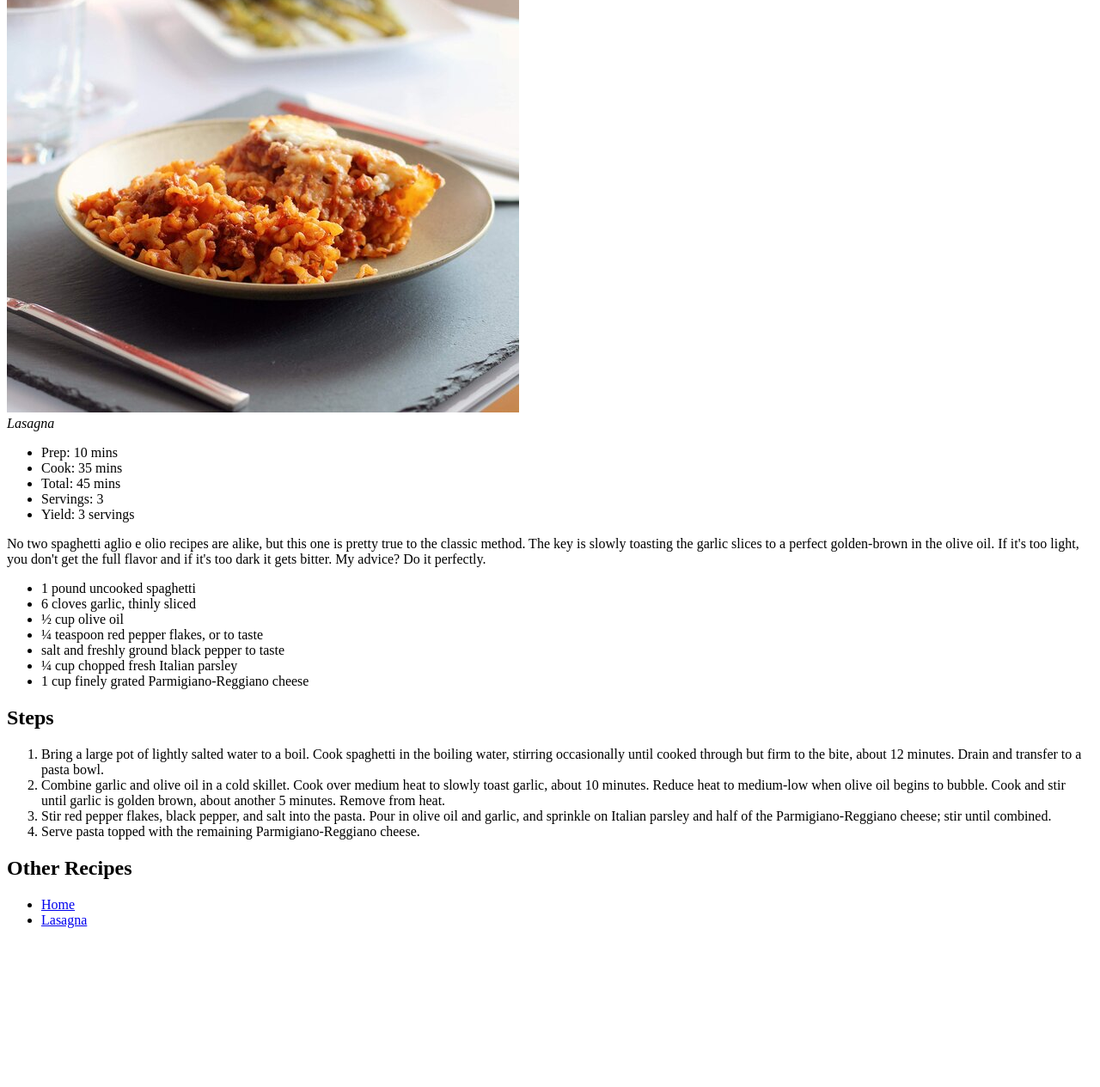
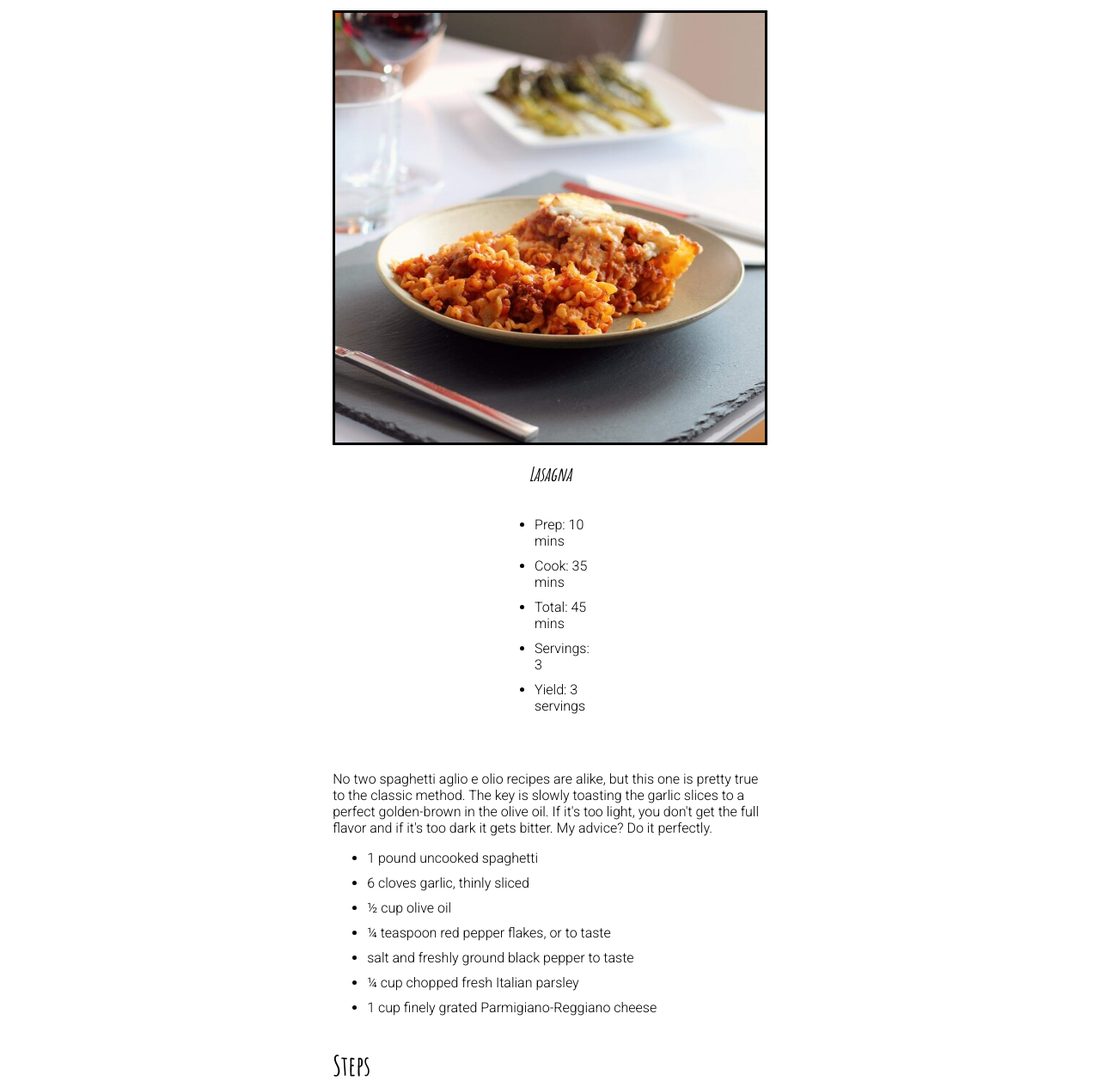
Before and after one commit to MattRoughley/Odin_Recipes, a plain HTML site: page Lasagna.html in a window 1280 px wide. Shown: the part 196-1461 px from the top of the page at 86% size. Before the commit the page ends 1292 px from the top, so only its background shows below. Drawn offline with Linux system fonts and the light colour scheme.

Commit message:
commit on master

```diff
--- a/Lasagna.html
+++ b/Lasagna.html
@@ -5,12 +5,13 @@
     <meta http-equiv="X-UA-Compatible" content="IE=edge">
     <meta name="viewport" content="width=device-width, initial-scale=1.0">
     <title>Lasagna</title>
+    <link rel="stylesheet" href="/styling.css">
 </head>
 <body>
 
 <main>
     <h1 class="title">Lasagna</h1>
-    <img src="/Images/image.jpg" alt="pic of lasagna" class="lasagna" >
+    <img src="/Images/image.jpg" alt="pic of lasagna" class="main-img" >
     <br><cite>Lasagna</cite>
 
 
@@ -69,8 +70,8 @@
       <h2 class="small-heading">Other Recipes</h2>
 
 <ul class="pages">
-    <li class="page"><a href="/Odin recipes.html">Home</a></li>
-    <li class="page"><a href="/spaghetti.html">Lasagna</a> </li>
+    <li class="page"><a href="./index.html">Home</a></li>
+    <li class="page"><a href="./spaghetti.html">Spaghetti Aglio E Olio </a> </li>
 </ul>
 
 </main>
--- /dev/null
+++ b/styling.css
@@ -0,0 +1,74 @@
+@import url("https://fonts.googleapis.com/css2?family=Amatic+SC:wght@400;700&display=swap");
+@import url('https://fonts.googleapis.com/css2?family=Roboto:wght@300&display=swap');
+
+:root {
+  --heading: "Amatic SC", cursive;
+  --body: 'Roboto', sans-serif;
+}
+h1 {
+  text-align: center;
+  font-size: 5em;
+  font-family: var(--heading);
+}
+
+.main-img {
+  display: block;
+  width: 500px;
+  height: auto;
+  margin-left: auto;
+  margin-right: auto;
+  margin-top: 30px;
+  border: 3px solid black;
+}
+
+main {
+  margin-left: 30%;
+  margin-right: 30%;
+  text-align: left;
+  font-family: var(--body);
+
+}
+
+.prep {
+  width: 15%;
+  margin-left: auto;
+  margin-right: auto;
+  text-align: left;
+  justify-content: space-around;
+  padding-bottom: 40px;
+}
+
+cite{
+    display: flex;
+    flex-direction: column;
+    text-align: center;
+    padding-bottom: 20px;
+    font-family: var(--heading);
+    font-weight: 1000;
+    font-size: 1.4em;
+}
+
+.small-heading{
+    font-family: var(--heading);
+    font-weight: bolder;
+    font-size: 2em;
+}
+
+li{
+    padding-bottom: 10px;
+}
+
+.pages{
+    margin: 0 auto;
+    padding-top: 10px;
+    width: 200px;
+
+}
+.small-heading-center{
+    font-family: var(--heading);
+    font-weight: bolder;
+    font-size: 2em;
+    margin: 0 auto;
+    padding-top: 50px;
+    width: 100px;
+}
```
Also changed, not shown: Spaghetti.html (+4 -3 lines), index.html (renamed from Odin recipes.html, +6 -10 lines), 1 other file.
